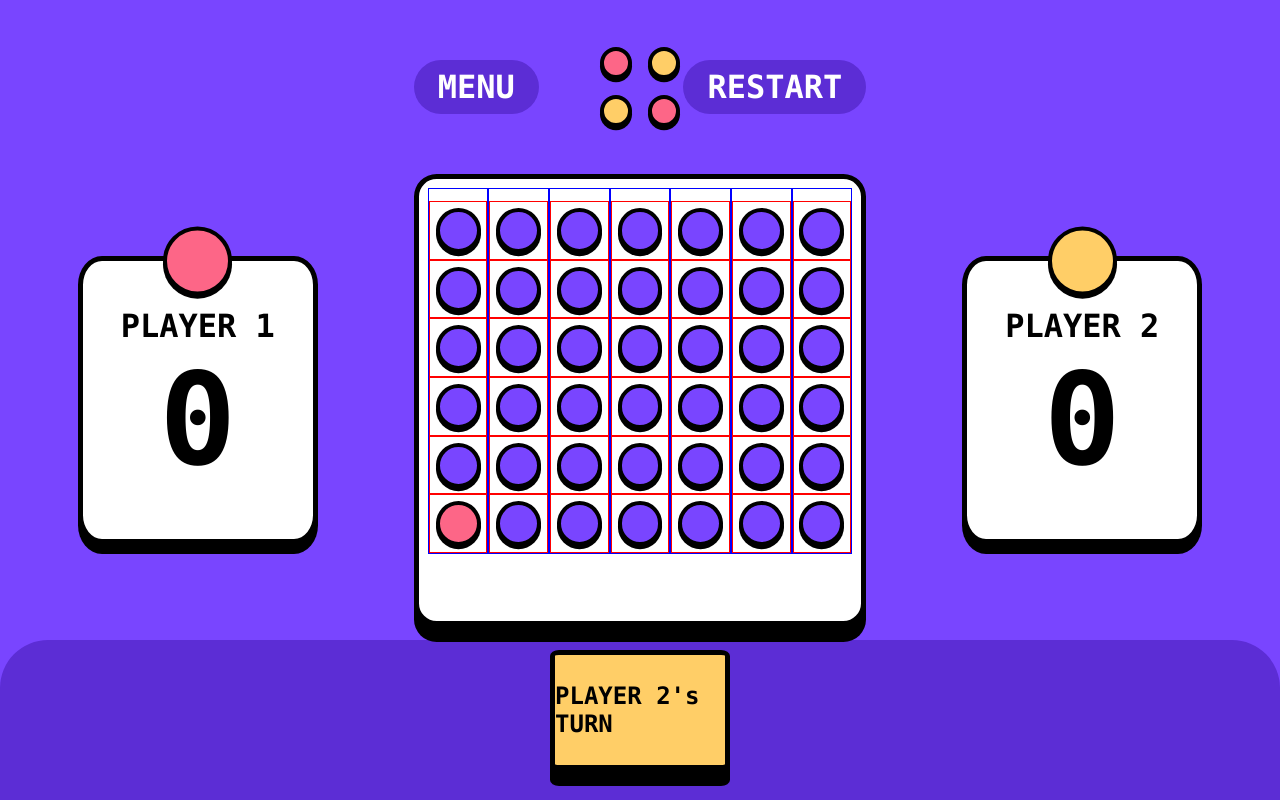
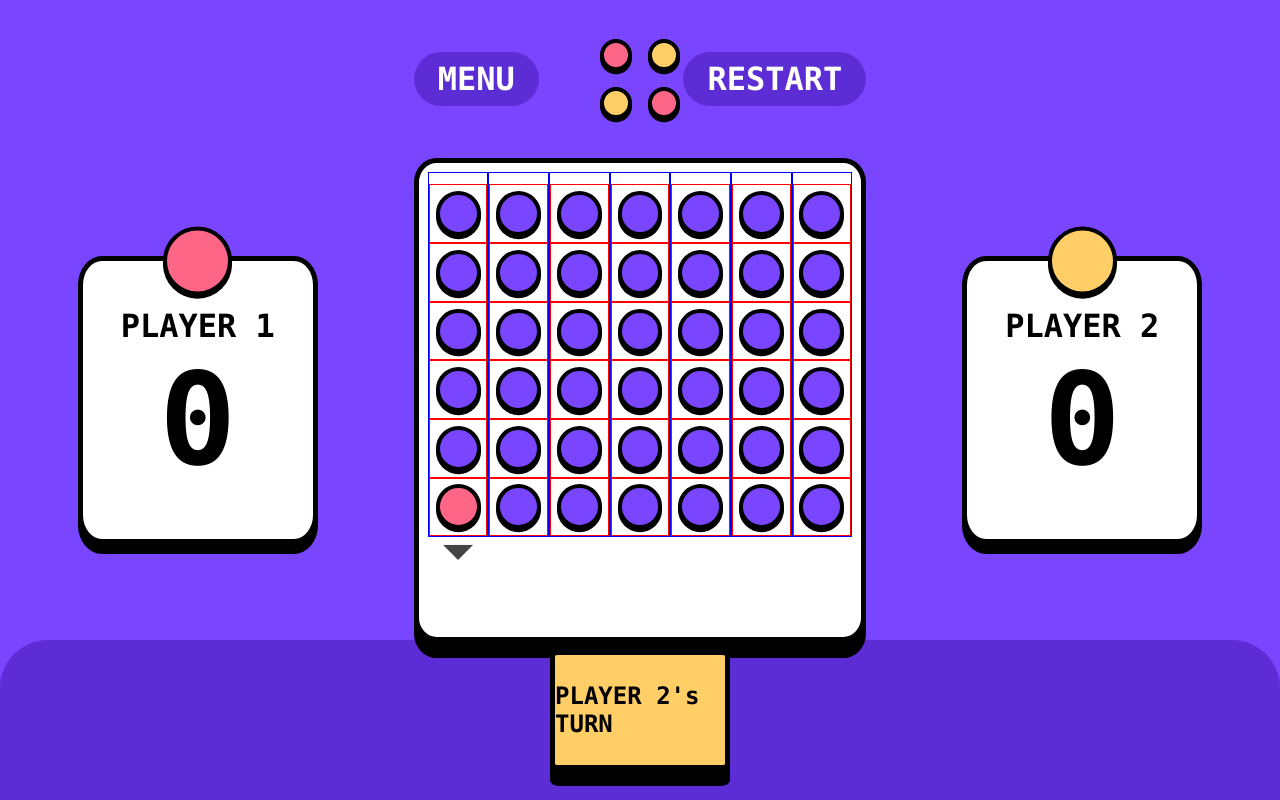
Before and after one commit to wandy0394/connect4, a React (Vite) app: page / in a window 1280 px wide. Both pictures are taken after a click on the element 458 px from the left and 371 px from the top of the page. Built offline with nearby package versions, Linux system fonts and the light colour scheme.

Commit message:
fixed issue where popout chevron had very thin border. Chevrons only appear of column can be popped out. Default chevron colour is gray and changes to players colour on hover

```diff
--- a/src/components/Chevron/Chevron.tsx
+++ b/src/components/Chevron/Chevron.tsx
@@ -1,16 +1,16 @@
 import { COLOR_DICT, Player } from "../../feature/gameplay/connect4"
 import styles from './chevron.module.css'
 type Props = {
-    currentPlayer:Player
+    colour:string
 }
 
 export default function Chevron(props:Props) {
-    const {currentPlayer} = props
+    const {colour} = props
     return (
         <div className={styles.chevronContainer}>
             <div
                 style={{
-                    background:`linear-gradient(to right top, ${COLOR_DICT[currentPlayer]} 50%, transparent 50%) border-box`
+                    backgroundColor: colour
                 }}
                 className={styles.chevron}
             />
--- a/src/components/Chevron/chevron.module.css
+++ b/src/components/Chevron/chevron.module.css
@@ -5,5 +5,7 @@
 .chevron {
     width:50%;
     aspect-ratio: 1/1;
-    transform: translateX(50%) rotate(-45deg);
+    /* transform: translateX(50%) rotate(-45deg); */
+    transform: translateX(50%) translateY(25%);
+    clip-path:polygon(0% 0%, 50% 50%, 100% 0%);
 }
--- a/src/components/GameBoard/GameBoard.module.css
+++ b/src/components/GameBoard/GameBoard.module.css
@@ -30,9 +30,11 @@
     cursor:pointer;
 }
 
-.chevron {
-    visibility: hidden;
-}
+
 .chevrons:hover {
     cursor:pointer;
 }
+
+.chevrons {
+    height: 4rem;
+}
--- a/src/components/GameBoard/GameBoard.tsx
+++ b/src/components/GameBoard/GameBoard.tsx
@@ -2,7 +2,9 @@ import { useGameContext } from '../../feature/gameplay/GameContext'
 import { COLOR_DICT, Player, EnumDictionary } from '../../feature/gameplay/connect4'
 import Chevron from '../Chevron/Chevron'
 import ColoredDisc from '../ColoredDisc/ColoredDisc'
+import { theme } from '../theme/theme'
 import styles from './GameBoard.module.css'
+import {useState} from 'react'
 
 type Props = {
     board:number[][]
@@ -11,8 +13,9 @@ type Props = {
 
 
 export default function GameBoard(props:Props) {
-    const {board, playDisc, currentPlayer} = useGameContext()
-
+    const {board, playDisc, currentPlayer, canPopout} = useGameContext()
+    const [chevronIsVisible, setChevronIsVisible] = useState<boolean>(false)
+    const [hoveredChevronIndex, setHoveredChevronIndex] = useState<number>(-1)
     function showDiscCursor(index:number) {
         document.getElementById('col-'+index)!.style.visibility = 'visible'
     }
@@ -25,10 +28,14 @@ export default function GameBoard(props:Props) {
     }
 
     function showChevron(index:number) {
-        document.getElementById('popout-'+index)!.style.visibility = 'visible'
+        // document.getElementById('popout-'+index)!.style.visibility = 'visible'
+        setChevronIsVisible(true)
+        setHoveredChevronIndex(index)
     }
     function hideChevron(index:number) {
-        document.getElementById('popout-'+index)!.style.visibility = 'hidden'
+        // document.getElementById('popout-'+index)!.style.visibility = 'hidden'
+        setHoveredChevronIndex(-1)
+        setChevronIsVisible(false)
     }
     function handleChevronClick(index:number) {
         //popout
@@ -89,7 +96,16 @@ export default function GameBoard(props:Props) {
                                 onClick={()=>handleChevronClick(index)}
                             >
                                 <div id={'popout-'+index} className={styles.chevron}>
-                                    <Chevron currentPlayer={currentPlayer}/>
+                                    {
+                                        canPopout(index) &&
+                                        <Chevron
+                                        colour={
+                                            (chevronIsVisible && hoveredChevronIndex === index)
+                                            ? COLOR_DICT[currentPlayer]
+                                            : theme.neutralDarkGray
+                                        }
+                                        />
+                                    }
                                 </div>
                             </div>
                         )
--- a/src/components/theme/theme.ts
+++ b/src/components/theme/theme.ts
@@ -6,5 +6,6 @@ export const theme = {
     secondaryColorHover:window.getComputedStyle(document.body).getPropertyValue('--secondary-hover'),
     baseColor:window.getComputedStyle(document.body).getPropertyValue('--base-color'),
     baseLight:window.getComputedStyle(document.body).getPropertyValue('--base-light'),
-    white: window.getComputedStyle(document.body).getPropertyPriority('--neutral-white')
+    white: window.getComputedStyle(document.body).getPropertyValue('--neutral-white'),
+    neutralDarkGray: window.getComputedStyle(document.body).getPropertyValue('--neutral-gray-dark'),
 }
--- a/src/feature/gameplay/GameContext.tsx
+++ b/src/feature/gameplay/GameContext.tsx
@@ -9,6 +9,7 @@ type GameContextValue = {
     resetGame: (resetScore:boolean)=>void
     score: Score
     isGameOver:boolean
+    canPopout: (column:number) => boolean
 }
 
 export const GameContext = createContext<GameContextValue | undefined>(undefined)
@@ -219,12 +220,22 @@ export function GameProvider({children}:PropsWithChildren<any>) {
         setIsGameOver(false)
     }
 
+    function canPopout(column:number):boolean {
+        for (let i = 0; i < board[column].length; i++) {
+            if (board[column][i] !== Player.NONE) {
+                return true
+            }
+        }
+        return false
+    }
+
+
     function nextTurn() {
         currentPlayer === Player.PLAYER1 ? setCurrentPlayer(Player.PLAYER2) : setCurrentPlayer(Player.PLAYER1)
     }
 
     return (
-        <GameContext.Provider value={{board, setBoard, currentPlayer, playDisc, winner, resetGame, score, isGameOver}}>
+        <GameContext.Provider value={{board, setBoard, currentPlayer, playDisc, winner, resetGame, score, isGameOver, canPopout}}>
             {children}
         </GameContext.Provider>
     )
```
